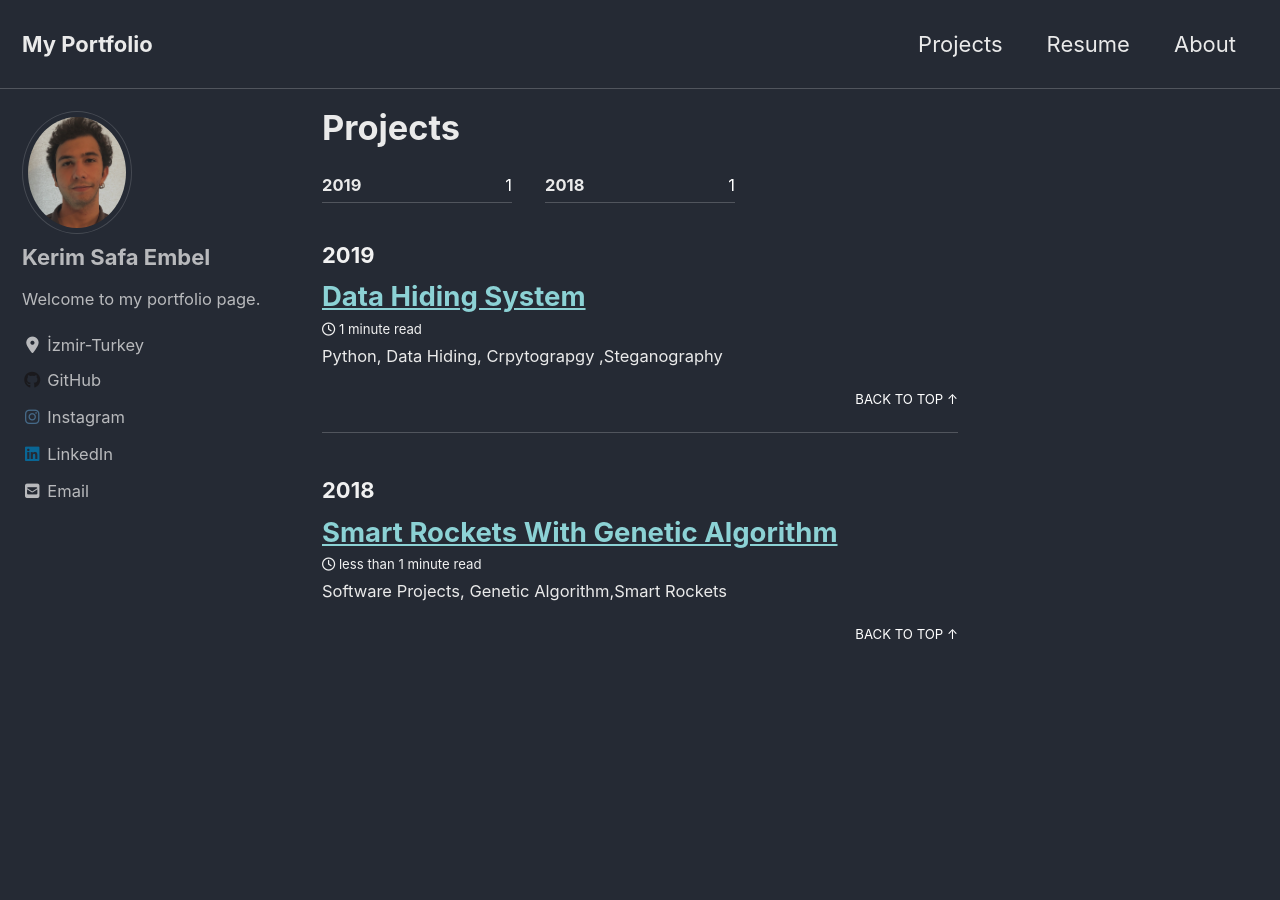
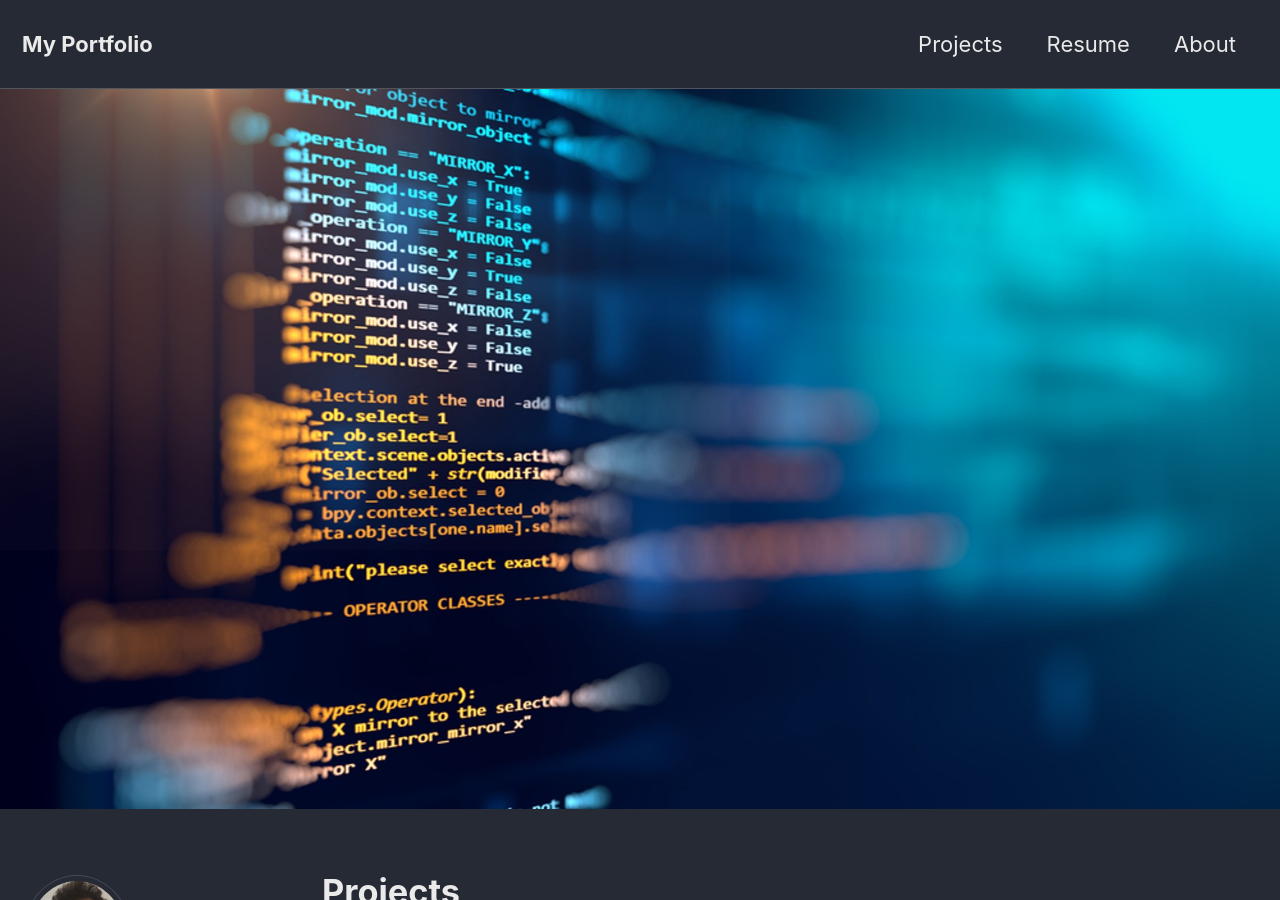
Before and after one commit to kerimembel/kerimembel.github.io, a Jekyll site: the page built from _pages/projects.md, in a window 1280 px wide and 900 px high. Built offline with Jekyll 4.4.1, drawn with Linux system fonts in a browser that asks for light colours; cached includes are drawn as plain includes; nearby versions of some CDN libraries.

Commit message:
Update again

```diff
--- a/_pages/projects.md
+++ b/_pages/projects.md
@@ -4,5 +4,5 @@ permalink: /projects/
 title: "Projects"
 author_profile: true
 header:
-    #image: "images/projects.jpg"
+    image: "images/projects.jpg"
 ---
```
Also changed, not shown: _posts/2020-01-10-SmartRockets.md (+1 -2 lines).
